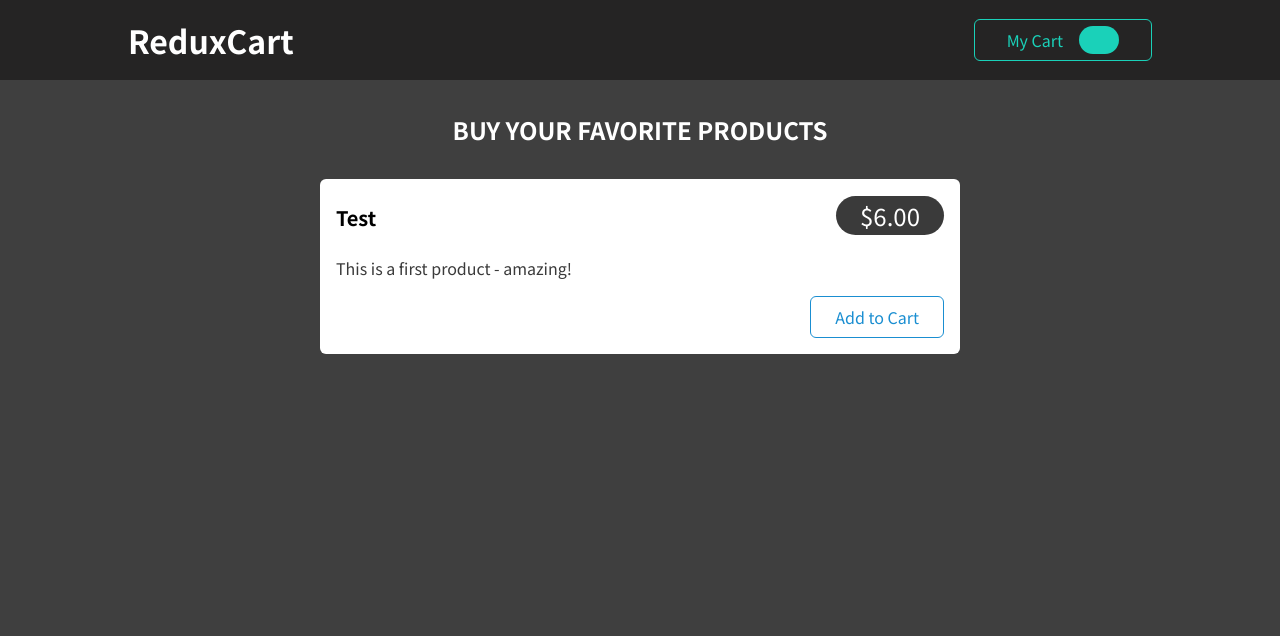
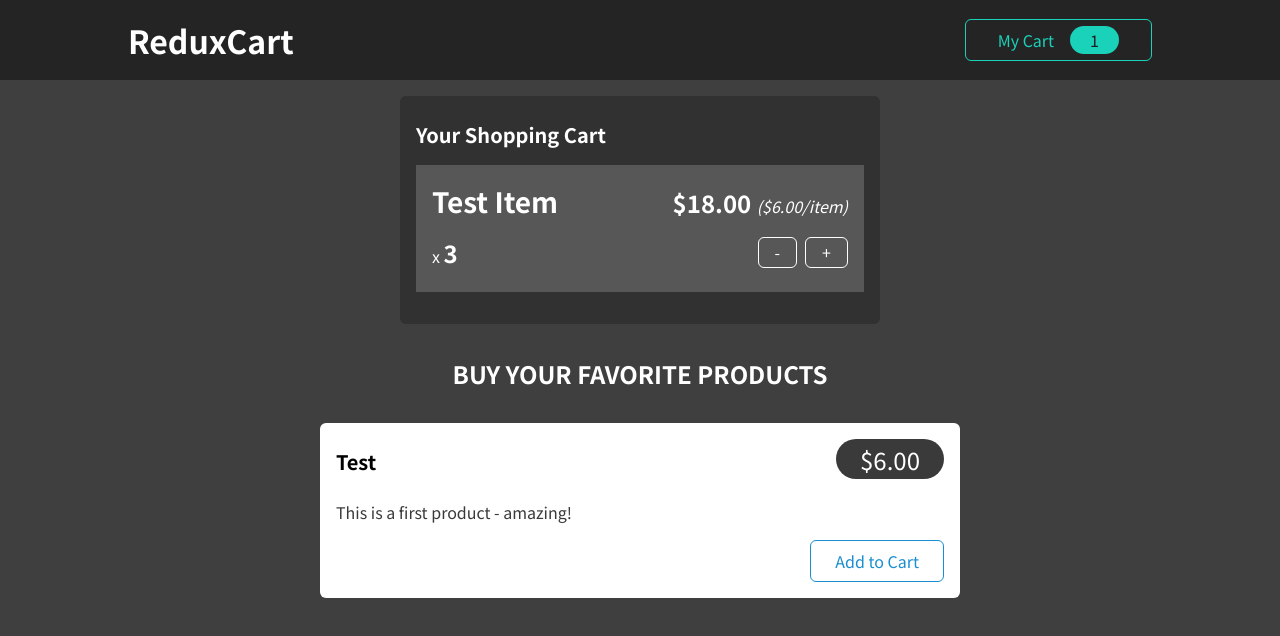
Before and after one commit to ManzoorAhmad1/Food-Ordering, a React (Create React App) app: page / in a window 1280 px wide. Shown: the top 636 px of the page. Built offline with nearby package versions, Linux system fonts and the light colour scheme.

Commit message:
html and css code

```diff
--- a/src/App.js
+++ b/src/App.js
@@ -1,13 +1,11 @@
-import { useSelector } from 'react-redux';
 import Cart from './components/Cart/Cart';
 import Layout from './components/Layout/Layout';
 import Products from './components/Shop/Products';
 
 function App() {
-  const validation=useSelector(state=>state.validationStore.validation)
   return (
     <Layout>
-      {validation && <Cart />}
+      <Cart />
       <Products />
     </Layout>
   );
--- a/src/components/Cart/CartButton.js
+++ b/src/components/Cart/CartButton.js
@@ -1,17 +1,10 @@
-import { useDispatch, useSelector } from 'react-redux';
 import classes from './CartButton.module.css';
-import { validationData } from '../Redux/cartValidation';
 
 const CartButton = (props) => {
-  let selector = useSelector(state => state.validationStore.validation)
-  let dispatch = useDispatch()
-  const myCartHandler = () => {
-    dispatch(validationData.valid())
-  }
   return (
-    <button className={classes.button} onClick={myCartHandler}>
+    <button className={classes.button}>
       <span>My Cart</span>
-      <span className={classes.badge}>{selector}</span>
+      <span className={classes.badge}>1</span>
     </button>
   );
 };
--- a/src/components/Redux/cartValidation.js
+++ /dev/null
@@ -1,15 +0,0 @@
-import { createSlice } from "@reduxjs/toolkit";
-
-const initialState = { validation: false }
-const validationCart = createSlice({
-    name: "valdationCart",
-    initialState,
-    reducers: {
-        valid: (state) => {
-            state.validation = true
-        }
-    }
-})
-
-export const validationData = validationCart.actions;
-export const validationStore = validationCart.reducer;
--- a/src/components/Redux/index.js
+++ /dev/null
@@ -1,10 +0,0 @@
-import { validationStore } from "./cartValidation";
-const { configureStore } = require("@reduxjs/toolkit")
-const rootReducer = {
-    validationStore: validationStore,
-}
-const store = configureStore({
-    reducer: rootReducer,
-})
-
-export default store;
--- a/src/index.js
+++ b/src/index.js
@@ -2,8 +2,6 @@ import ReactDOM from 'react-dom/client';
 
 import './index.css';
 import App from './App';
-import { Provider } from 'react-redux';
-import store from './components/Redux';
 
 const root = ReactDOM.createRoot(document.getElementById('root'));
-root.render( <Provider store={store}><App /></Provider>);
+root.render( <App />);
```
